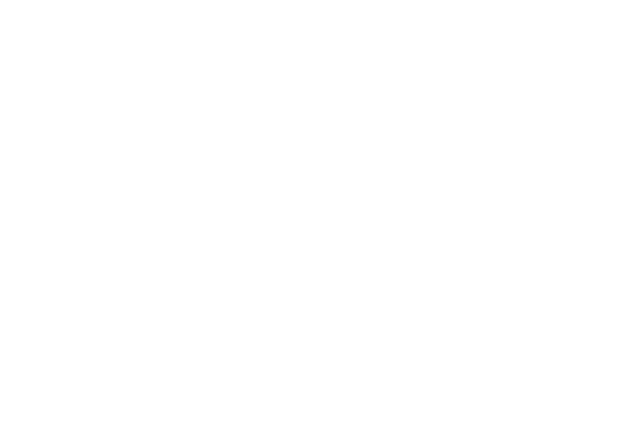
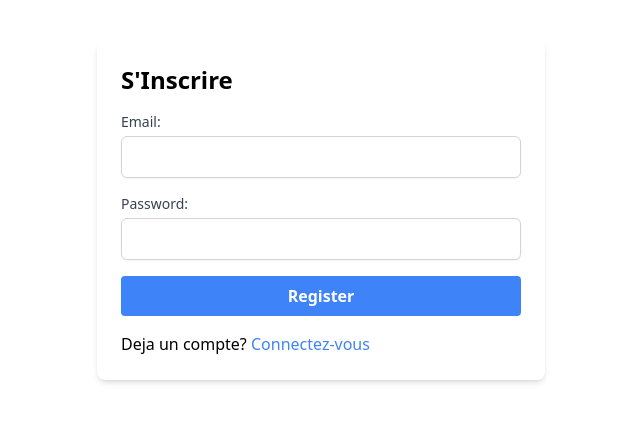
Before and after one commit to lamine2002/stack-front, a Vue app: page /register in a window 1280 px wide. Before the commit this address had no page. Shown: the top 422 px of the page, without its empty margins (319-959 px from the left). Built offline with nearby package versions, Linux system fonts and the light colour scheme.

Commit message:
Implementation de register.vue

```diff
--- a/src/components/Login.vue
+++ b/src/components/Login.vue
@@ -32,7 +32,7 @@
 
 <template>
   <div class="max-w-md mx-auto mt-10 p-6 bg-white rounded-lg shadow-md">
-    <h2 class="text-2xl font-bold mb-4">Login</h2>
+    <h2 class="text-2xl font-bold mb-4">Se connecter</h2>
     <form @submit.prevent="login" class="space-y-4">
       <div>
         <label class="block text-sm font-medium text-gray-700">Email:</label>
@@ -59,6 +59,10 @@
         Login
       </button>
       <p v-if="error" class="text-red-500 mt-2">{{ error }}</p>
+
+      <p class="mt-4">
+        Pas encore de compte? <router-link to="/register" class="text-blue-500">Inscrivez-vous</router-link>
+      </p>
     </form>
   </div>
 </template>
--- a/src/components/Register.vue
+++ b/src/components/Register.vue
@@ -1,10 +1,36 @@
 <script setup>
+import axios from 'axios';
+import { ref } from 'vue';
+import { useRouter } from 'vue-router';
+
+const email = ref('');
+const password = ref('');
+const error = ref('');
+
+const router = useRouter();
+
+
+const register = () => {
+  axios.post('http://127.0.0.1:8000/api/register', {
+    email: email.value,
+    password: password.value
+  })
+  .then(response => {
+    localStorage.setItem('token', response.data.token);
+    // token expire après 1 heure
+    localStorage.setItem('tokenExpiration', Date.now() + 3600 * 1000);
+    router.push('/students');
+  })
+  .catch(error => {
+    error.value = 'Informations Invalides';
+  });
+}
 
 </script>
 
 <template>
   <div class="max-w-md mx-auto mt-10 p-6 bg-white rounded-lg shadow-md">
-    <h2 class="text-2xl font-bold mb-4">Register</h2>
+    <h2 class="text-2xl font-bold mb-4">S'Inscrire</h2>
     <form @submit.prevent="register" class="space-y-4">
       <div>
         <label class="block text-sm font-medium text-gray-700">Email:</label>
@@ -31,6 +57,10 @@
         Register
       </button>
       <p v-if="error" class="text-red-500 mt-2">{{ error }}</p>
+
+      <p class="mt-4">
+        Deja un compte? <router-link to="/login" class="text-blue-500">Connectez-vous</router-link>
+      </p>
     </form>
   </div>
 </template>
--- a/src/router.js
+++ b/src/router.js
@@ -1,10 +1,14 @@
 import { createRouter, createWebHistory } from 'vue-router';
 import Login from './components/Login.vue';
+import Register from "./components/Register.vue";
 
 
 const routes = [
   { path: '/', component: Login },
   { path: '/login', component: Login },
+  {
+    path: '/register', component: Register
+  },
   // {
   //   path: '/students',
   //   component: Student,
```
